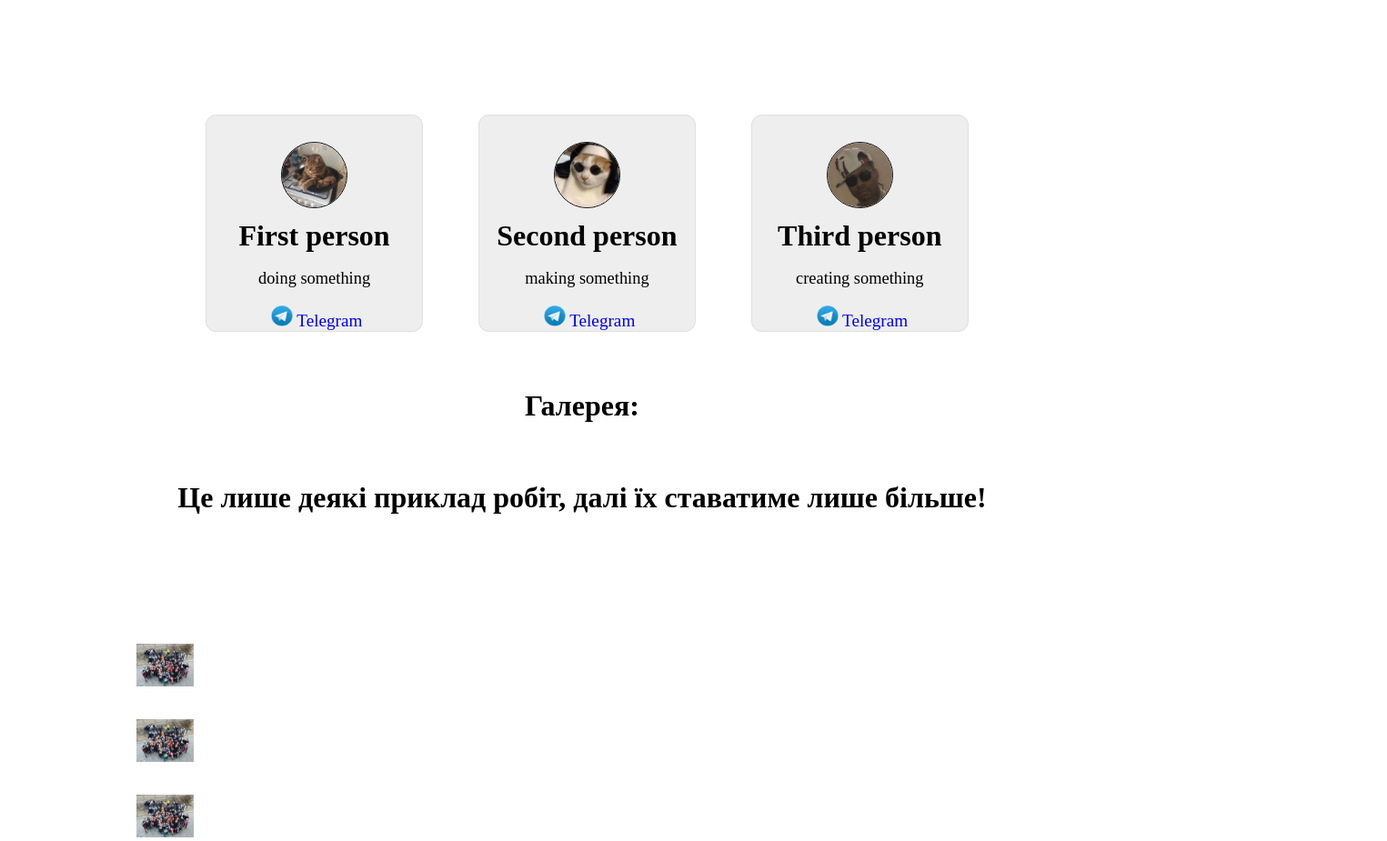
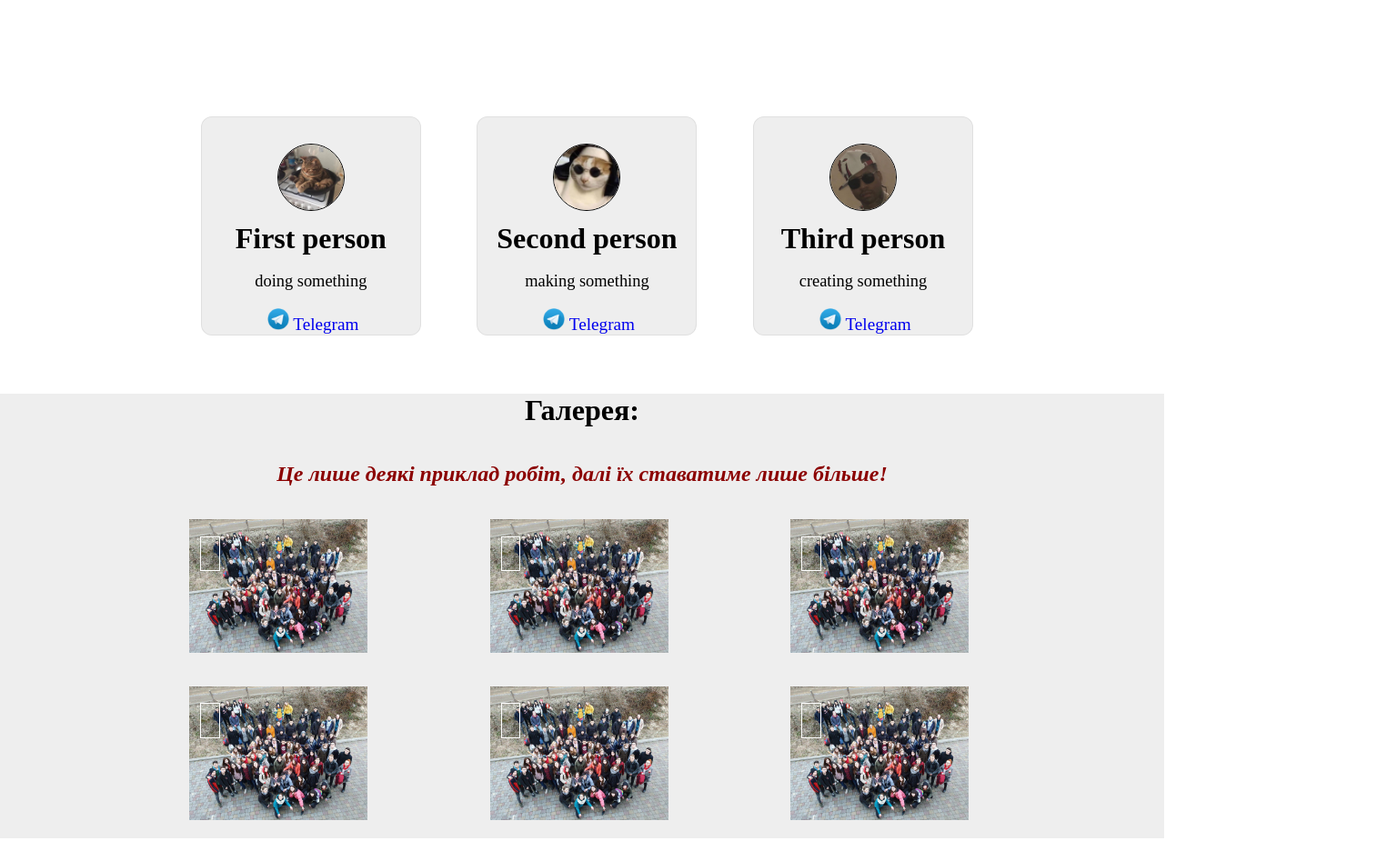
Before and after one commit to thunderosee/untitled2, a plain HTML site: page index.html in a window 1280 px wide. Shown: the top 925 px of the page at 91% size, 1525 px wide, since content can reach past the window. Drawn offline with Linux system fonts and the light colour scheme.

Commit message:
сhanged names of the classes, created prototype of the gallery

```diff
--- a/css/main.css
+++ b/css/main.css
@@ -1,7 +1,10 @@
-.aboutus{
+body{
+    margin: 0;
+}
+.about_us{
     margin: 10% 10% 3% 15%;
 }
-.firstperson, .secondperson, .thirdperson{
+.first_person, .second_person, .third_person{
     background-color: #eeeeee;
     width: 25%;
     border-radius: 5%;
@@ -12,7 +15,7 @@
     margin: 0 3% 0 3%;
 }
 
-.firstphoto, .secondphoto, .thirdphoto{
+.first_photo, .second_photo, .third_photo{
     border-radius: 50%;
     border: 1px solid black;
     width: 30%;
@@ -29,31 +32,63 @@ h1 {
     font-size: 200%;
     margin: 5% 0 0 0;
 }
+h2 {
+    font-size: 150%;
+    text-align: center;
+    margin-top: 3%;
+    font-style: italic;
+    color: darkred;
+}
 .personalink{
     width: 10%;
     border: none;
 }
-a{
+.personal_info{
     text-align: center;
     padding-left: 30%;
     font-size: 120%;
     text-decoration: none;
 }
-a:hover,a:visited {
+.personal_info a:hover,a:visited {
     text-decoration: none;
     color: black;
 }
+.gallery{
+    background-color: #eeeeee;
+    width: 100%;
+}
 .gallery-wrap{
     display: inline-block;
-    width: 100%;
-    padding: 10%;
+    padding-left: 15%;
 }
-.picinsidegallery{
+.pic_inside_gallery{
     display: inline-block;
+    width: 60%;
     margin: 5%;
-    width: 20%;
-    height: 25%;
+    position: relative;
 }
 .Pics{
-    width: 25% ;
+    display: inline-block;
+    width: 30%;
 }
+.pic_inside_gallery_link{
+    position: relative;
+    bottom: 120px;
+    right: 200px;
+    padding: 3%;
+    content: "Instagram";
+    color: black;
+    cursor: pointer;
+    border: 1px solid white;
+}
+.pic_inside_gallery_link::before{
+    position: absolute;
+    content: "";
+    width: 100%;
+    height: 100%;
+    transform: translateY(-100%);
+    transition: 0.3s;
+    z-index: -1;
+    background: transparent;
+    opacity: .6%;
+}
--- a/index.html
+++ b/index.html
@@ -7,55 +7,61 @@
     <link rel="stylesheet" href="css/main.css">
 </head>
 <body>
- <section class="aboutus">
-     <div class="firstperson">
-         <img class="firstphoto" src="img/firstperson.jpg">
+ <section class="about_us">
+     <div class="first_person">
+         <img class="first_photo" src="img/firstperson.jpg">
          <h1>First person</h1>
-         <div class="firstinfo">
+         <div class="first_info">
             <p>doing something</p>
-             <a href="https://t.me/thunderosee" target="_blank"><img class="personalink" src="img/tgicon.png" alt=""> Telegram</a>
+             <a class="personal_info" href="https://t.me/thunderosee" target="_blank"> <img class="personalink" src="img/tgicon.png" alt=""> Telegram</a>
          </div>
      </div>
-     <div class="secondperson">
-         <img class="secondphoto" src="img/secondperson.jpg">
+     <div class="second_person">
+         <img class="second_photo" src="img/secondperson.jpg">
          <h1>Second person</h1>
-         <div class="secondinfo">
+         <div class="second_info">
              <p>making something</p>
-             <a href="https://t.me/thunderosee" target="_blank"><img class="personalink" src="img/tgicon.png" alt=""> Telegram</a>
+             <a class="personal_info" href="https://t.me/thunderosee" target="_blank"> <img class="personalink" src="img/tgicon.png" alt=""> Telegram</a>
          </div>
      </div>
-     <div class="thirdperson">
-         <img class="thirdphoto" src="img/thirdperson.jpg">
+     <div class="third_person">
+         <img class="third_photo" src="img/thirdperson.jpg">
          <h1>Third person</h1>
-         <div class="thirdinfo">
+         <div class="third_info">
              <p>creating something</p>
-             <a href="https://t.me/thunderosee" target="_blank"> <img class="personalink" src="img/tgicon.png" alt=""> Telegram</a>
+             <a class="personal_info" href="https://t.me/thunderosee" target="_blank"> <img class="personalink" src="img/tgicon.png" alt=""> Telegram</a>
          </div>
      </div>
 </section>
 <section class="gallery">
-    <div class="textintroduction">
-    <h1 class="gallerytext">Галерея:</h1>
-    <h1 class="gallerytext">Це лише деякі приклад робіт, далі їх ставатиме лише більше!</h1>
+    <div class="text_introduction">
+    <h1 class="gallery_text">Галерея:</h1>
+    <h2>Це лише деякі приклад робіт, далі їх ставатиме лише більше!</h2>
     </div>
 <div class="gallery-wrap">
     <div class="Pics">
-        <img class="picinsidegallery" src="img/gallerypic.jpg">
+        <img class="pic_inside_gallery" src="img/gallerypic.jpg" alt="">
+        <a class="pic_inside_gallery_link" href="https://instagram.com" target="_blank"></a>
     </div>
     <div class="Pics">
-        <img class="picinsidegallery" src="img/gallerypic.jpg">
+        <img class="pic_inside_gallery" src="img/gallerypic.jpg" alt="">
+        <a class="pic_inside_gallery_link" href="https://instagram.com" target="_blank"></a>
     </div>
     <div class="Pics">
-        <img class="picinsidegallery" src="img/gallerypic.jpg">
+        <img class="pic_inside_gallery" src="img/gallerypic.jpg" alt="">
+        <a class="pic_inside_gallery_link" href="https://instagram.com" target="_blank"></a>
     </div>
     <div class="Pics">
-        <img class="picinsidegallery" src="img/gallerypic.jpg">
+        <img class="pic_inside_gallery" src="img/gallerypic.jpg" alt="">
+        <a class="pic_inside_gallery_link" href="https://instagram.com" target="_blank"></a>
     </div>
     <div class="Pics">
-        <img class="picinsidegallery" src="img/gallerypic.jpg">
+        <img class="pic_inside_gallery" src="img/gallerypic.jpg" alt="">
+        <a class="pic_inside_gallery_link" href="https://instagram.com" target="_blank"></a>
     </div>
     <div class="Pics">
-        <img class="picinsidegallery" src="img/gallerypic.jpg">
+        <img class="pic_inside_gallery" src="img/gallerypic.jpg" alt="">
+        <a class="pic_inside_gallery_link" href="https://instagram.com" target="_blank"></a>
     </div>
 </div>
 </section>
```
